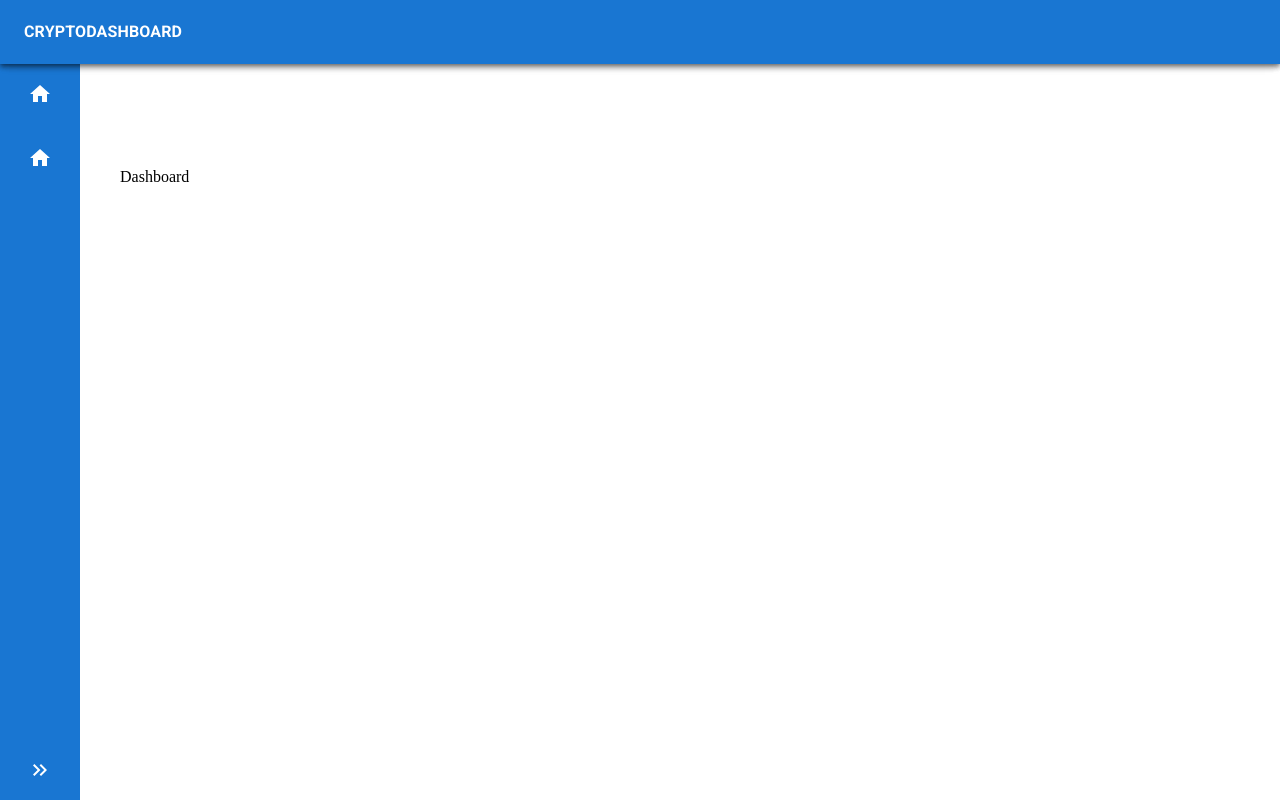
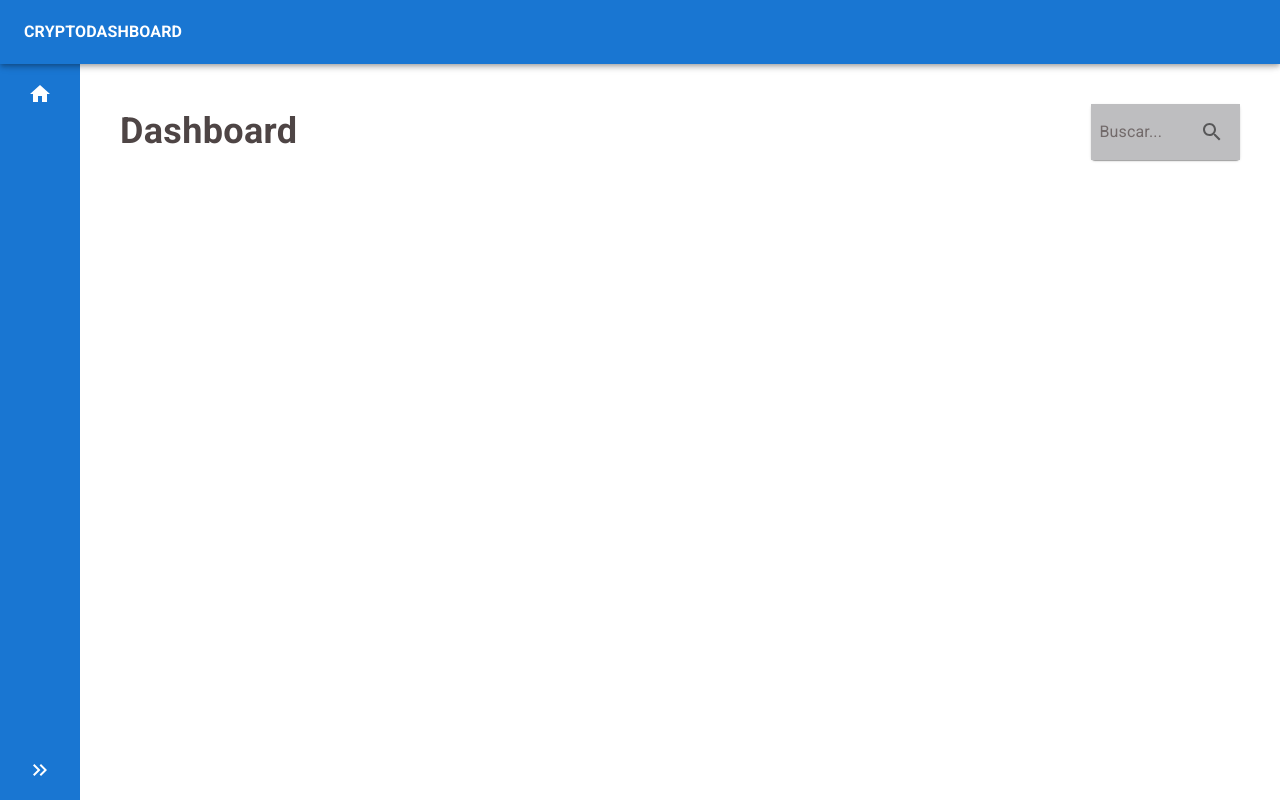
Before and after one commit to uriellopes/CryptoDashboard, a React (Vite) app: page / in a window 1280 px wide. Built offline with nearby package versions, Linux system fonts and the light colour scheme.

Commit message:
create search button

```diff
--- /dev/null
+++ b/src/components/SearchButton.tsx
@@ -0,0 +1,25 @@
+import IconButton from "@mui/material/IconButton";
+import Paper from "@mui/material/Paper";
+import SearchIcon from "@mui/icons-material/Search";
+import Typography from "@mui/material/Typography";
+import Box from "@mui/material/Box";
+import { Colors } from "../styles";
+
+export const SearchButton = () => {
+  return (
+    <Paper sx={{ cursor: "pointer" }}>
+      <Box
+        display={"flex"}
+        gap="30px"
+        alignItems={"center"}
+        padding={1}
+        bgcolor={Colors.gray.bg}
+      >
+        <Typography color={Colors.gray.text}>Buscar...</Typography>
+        <IconButton>
+          <SearchIcon />
+        </IconButton>
+      </Box>
+    </Paper>
+  );
+};
--- /dev/null
+++ b/src/styles.ts
@@ -0,0 +1,9 @@
+export const Colors = {
+  black: {
+    main: "#4e4545",
+  },
+  gray: {
+    bg: "#bebec0",
+    text: "#726a6a",
+  },
+};
--- a/src/views/Dashboard.tsx
+++ b/src/views/Dashboard.tsx
@@ -1,10 +1,31 @@
+import Box from "@mui/material/Box";
 import { useGlobalContextHook } from "../hooks/GlobalContextHook";
-import { Layout } from "../components/Layout";
+import Typography from "@mui/material/Typography";
+import { SearchButton } from "../components/SearchButton";
+import { Colors } from "../styles";
 
 const Dashboard = () => {
   const { title } = useGlobalContextHook();
 
-  return <Layout>{title}</Layout>;
+  return (
+    <Box>
+      <Box display={"flex"} justifyContent={"space-between"}>
+        <Box>
+          <Typography
+            component={"h1"}
+            fontWeight={"bold"}
+            fontSize={36}
+            color={Colors.black.main}
+          >
+            {title}
+          </Typography>
+        </Box>
+        <Box>
+          <SearchButton />
+        </Box>
+      </Box>
+    </Box>
+  );
 };
 
 export default Dashboard;
```
